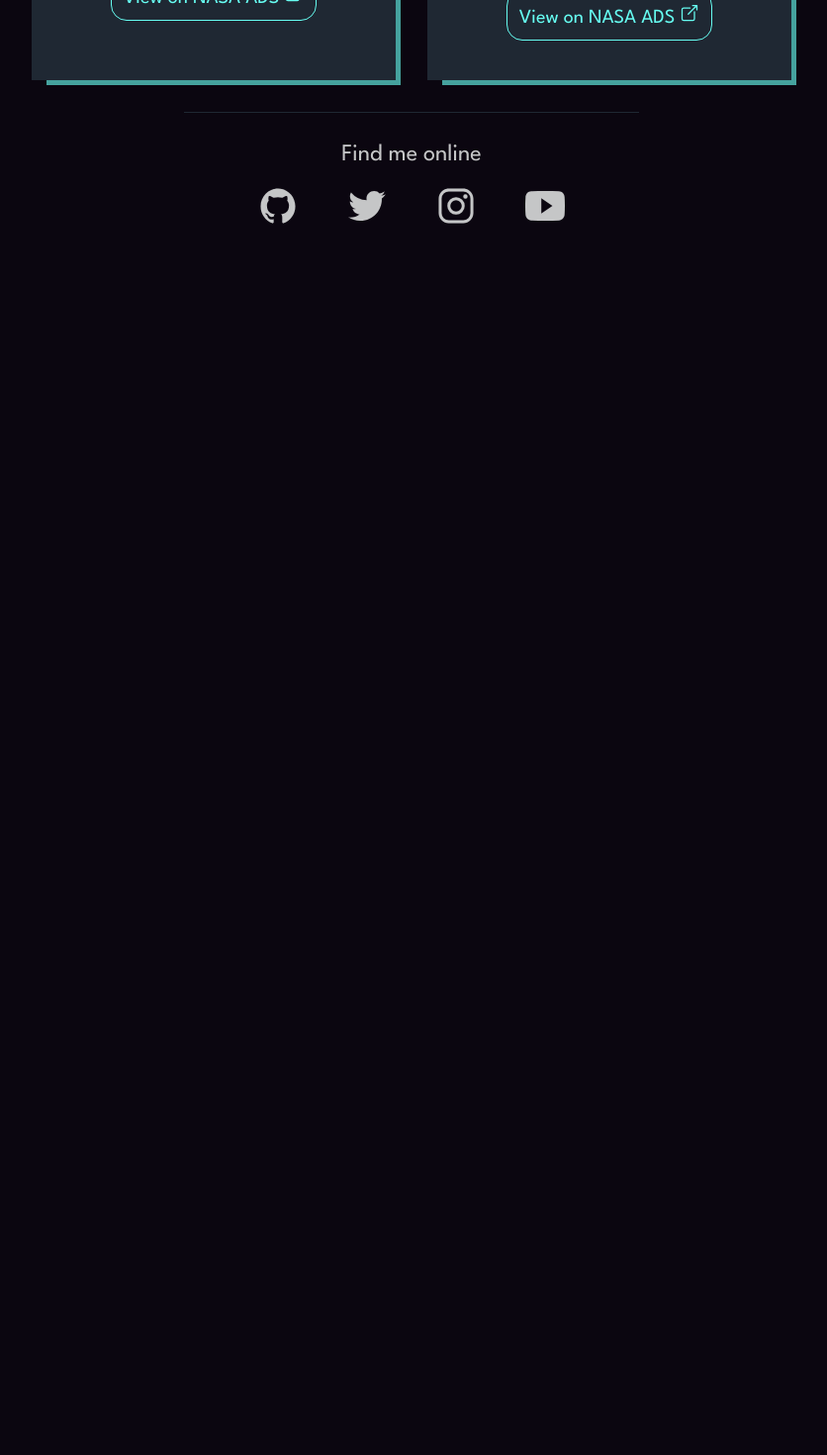
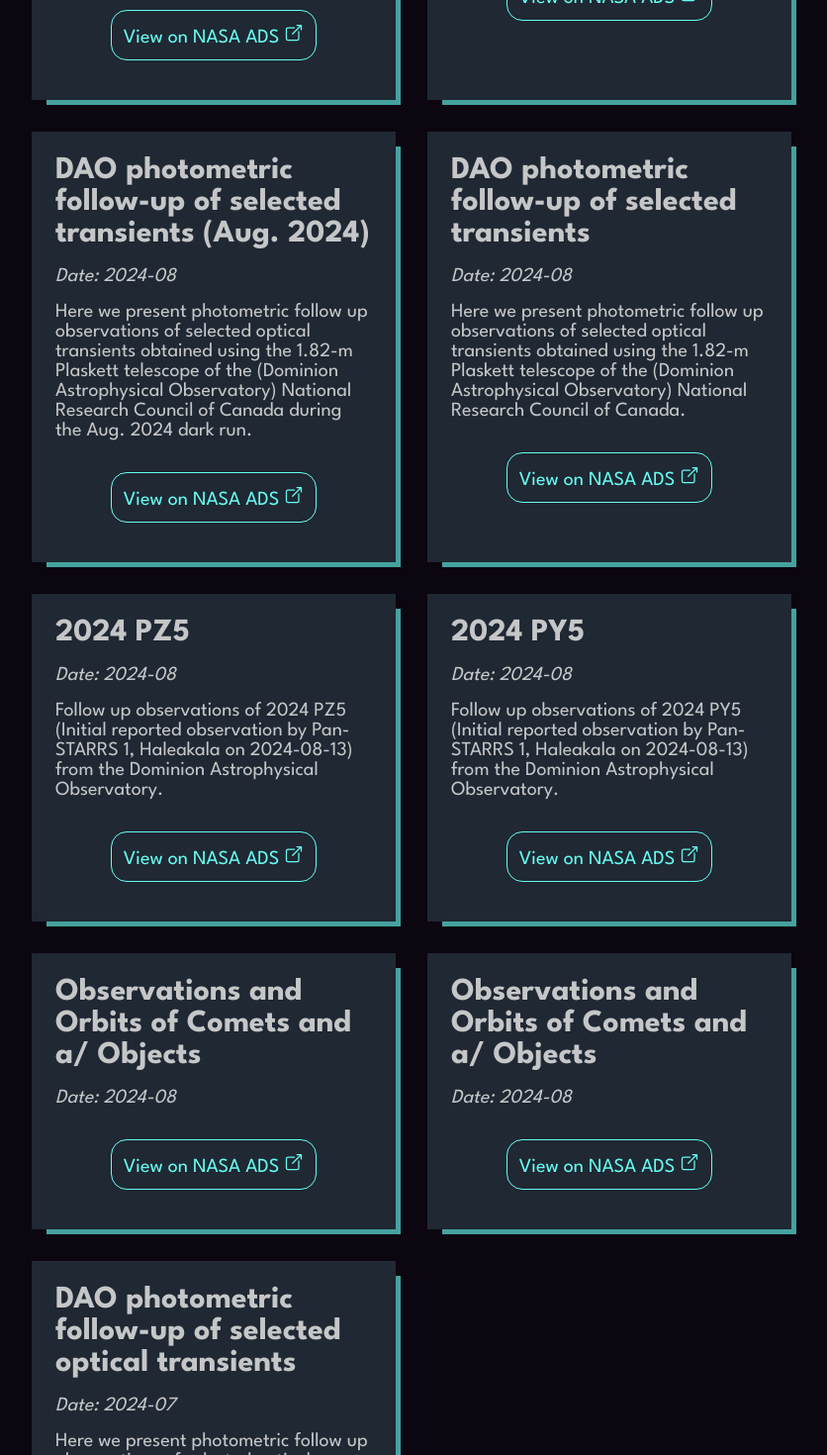
Before and after one commit to EKHess/portfolio, a React (Create React App) app: page /publications in a window 1280 px wide. Shown: the part 1080-2550 px from the top of the page at 99% size, without its empty margins (224-1060 px from the left). Before the commit the page ends 1369 px from the top, so only its background shows below. Built offline with nearby package versions, Linux system fonts and the light colour scheme.

Commit message:
Added research to the publications data.

```diff
--- a/src/data/publications/publications.js
+++ b/src/data/publications/publications.js
@@ -1,6 +1,15 @@
 export const publicationsLabel = "Eric's Publications";
 
 export const publications = [
+    {
+        id: 4,
+        title: "2025 HA",
+        description: "Follow up observations from the Dominion Astrophysical Observatory of 2025 HA, a recently discovered NEO (first recorded observation by Pan-STARRS 1, Haleakala on 2025-04-16) and Apollo class object.",
+        year: "2025",
+        month: "5",
+        url: "https://ui.adsabs.harvard.edu/abs/2025MPEC....H....9D/abstract",
+        hostedBy: "NASA ADS",
+    },
     {
         id: 0,
         title: "DAO photometric follow-up of selected transients (Oct. 2024 - II)",
@@ -37,4 +46,58 @@ export const publications = [
         url: "https://ui.adsabs.harvard.edu/abs/2024TNSAN.223....1B/abstract",
         hostedBy: "NASA ADS",
     },
+    {
+        id: 5,
+        title: "DAO photometric follow-up of selected transients",
+        description: "Here we present photometric follow up observations of selected optical transients obtained using the 1.82-m Plaskett telescope of the (Dominion Astrophysical Observatory) National Research Council of Canada.",
+        year: "2024",
+        month: "08",
+        url: "https://ui.adsabs.harvard.edu/abs/2024TNSAN.213....1B/abstract",
+        hostedBy: "NASA ADS",
+    },
+    {
+        id: 6,
+        title: "2024 PZ5",
+        description: "Follow up observations of 2024 PZ5 (Initial reported observation by Pan-STARRS 1, Haleakala on 2024-08-13) from the Dominion Astrophysical Observatory.",
+        year: "2024",
+        month: "08",
+        url: "https://ui.adsabs.harvard.edu/abs/2024MPEC....P..176W/abstract",
+        hostedBy: "NASA ADS",
+    },
+    {
+        id: 7,
+        title: "2024 PY5",
+        description: "Follow up observations of 2024 PY5 (Initial reported observation by Pan-STARRS 1, Haleakala on 2024-08-13) from the Dominion Astrophysical Observatory.",
+        year: "2024",
+        month: "08",
+        url: "https://ui.adsabs.harvard.edu/abs/2024MPEC....P..175G/abstract",
+        hostedBy: "NASA ADS",
+    },
+    {
+        id: 8,
+        title: "Observations and Orbits of Comets and a/ Objects",
+        description: "",
+        year: "2024",
+        month: "08",
+        url: "https://ui.adsabs.harvard.edu/abs/2024MPEC....P..125P/abstract",
+        hostedBy: "NASA ADS",
+    },
+    {
+        id: 9,
+        title: "Observations and Orbits of Comets and a/ Objects",
+        description: "",
+        year: "2024",
+        month: "08",
+        url: "https://ui.adsabs.harvard.edu/abs/2024MPEC....P...23./abstract",
+        hostedBy: "NASA ADS",
+    },
+    {
+        id: 10,
+        title: "DAO photometric follow-up of selected optical transients",
+        description: "Here we present photometric follow up observations of selected optical transients using 1.82-m Plaskett telescope of the Dominion Astrophysical Observatory (HAA) National Research Council of Canada.",
+        year: "2024",
+        month: "07",
+        url: "https://ui.adsabs.harvard.edu/abs/2024TNSAN.212....1B/abstract",
+        hostedBy: "NASA ADS",
+    },
 ]
```
